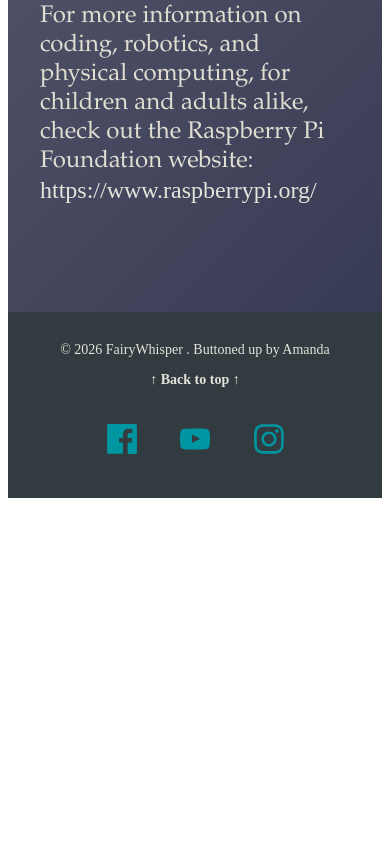
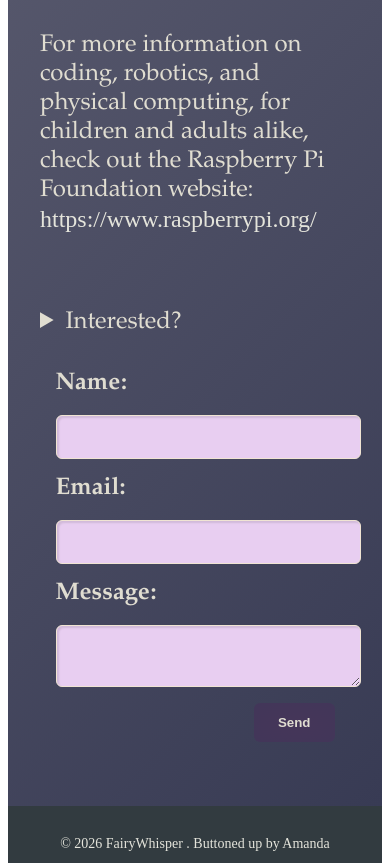
Before and after one commit to FairyWhisper/fairywhisper.ie, a website: page public/codeandcreate.html in a window 390 px wide. Shown: the part 1125-1988 px from the top of the page. Before the commit the page ends 1631 px from the top, so only its background shows below. Drawn offline with Linux system fonts and the light colour scheme; a web font is replaced by a local one.

Commit message:
added contact form and phone number to Code&Create

```diff
--- a/public/codeandcreate.html
+++ b/public/codeandcreate.html
@@ -43,11 +43,23 @@
   <h1>Code and Create</h1>
   <p>Welcome to the Fairymount Maker and coding club page.</p>
   <p>Code & Create is in the making, we are currently looking for members of all ages, and all backgrounds, who like making things, are curious about learning or creating.
-    You don't need to know anything about coding or making things to join, everyone is welcome.</p>
+    You don't need to know anything about coding or making things to join, everyone is welcome, and it's completely free</p>
 <p>If you would like to become a leader, a mentor, or a safeguarding sponsor, please get in touch!</p>
 <p>Code and Create will be a free, community meet-up, to explore projects and learning in all kinds of creativity.</p>
 <p>For more information on coding, robotics, and physical computing, for children and adults alike, check out the Raspberry Pi Foundation website: <a href="https://www.raspberrypi.org/">https://www.raspberrypi.org/</a></p>
   </p>
+  <details>Call or Text Amanda: 083 4440579
+    <summary>Interested?</summary>
+  </details>
+<form action="mailto:acatbeyondthebutton@gmail.com" method="post" enctype="text/plain">
+  <label for="name">Name:</label>
+  <input type="text" id="name" name="name" required>
+  <label for="email">Email:</label>
+  <input type="email" id="email" name="email" required>
+  <label for="message">Message:</label>
+  <textarea id="message" name="message" required></textarea>
+  <button type="submit">Send</button>
+</form>
 </main>
 <footer>
 <p>© 2026 FairyWhisper . Buttoned up by Amanda</p>
--- a/public/main.css
+++ b/public/main.css
@@ -155,6 +155,7 @@ main {
   font-size: var(--font-size-medium);
   padding: 2rem;
 }
+
 .aside.offtopic {
     display: flex;
     flex: 1;
```
Also changed, not shown: 1 other file.
